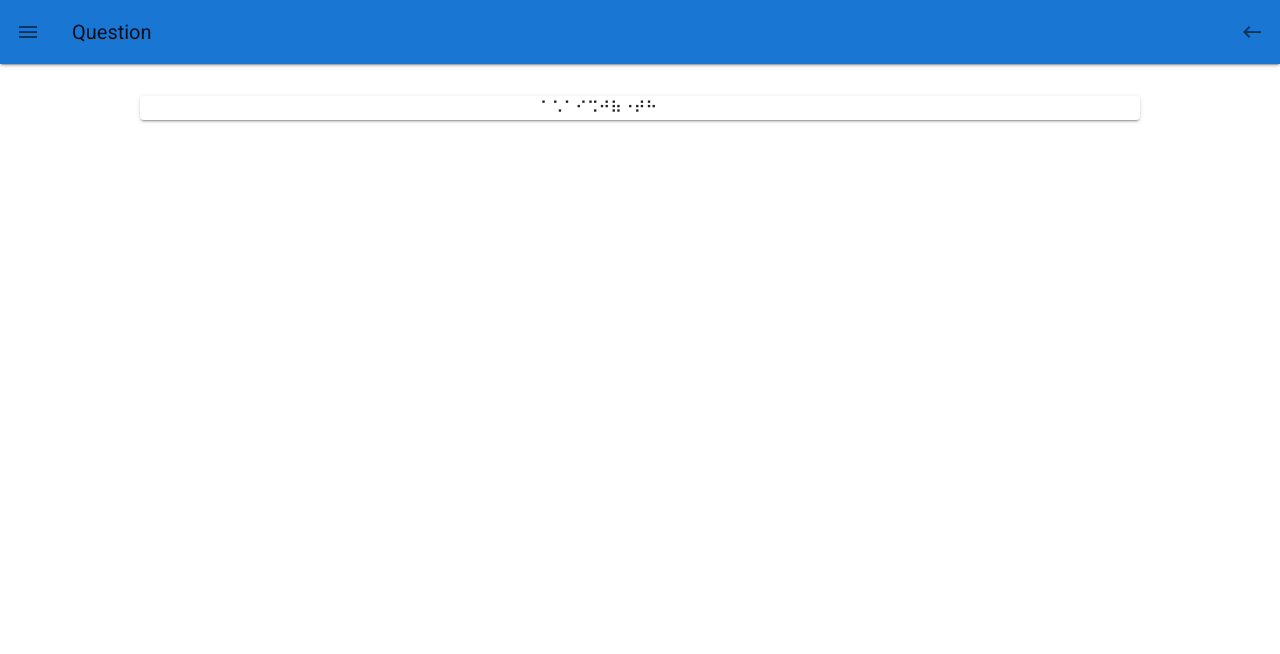
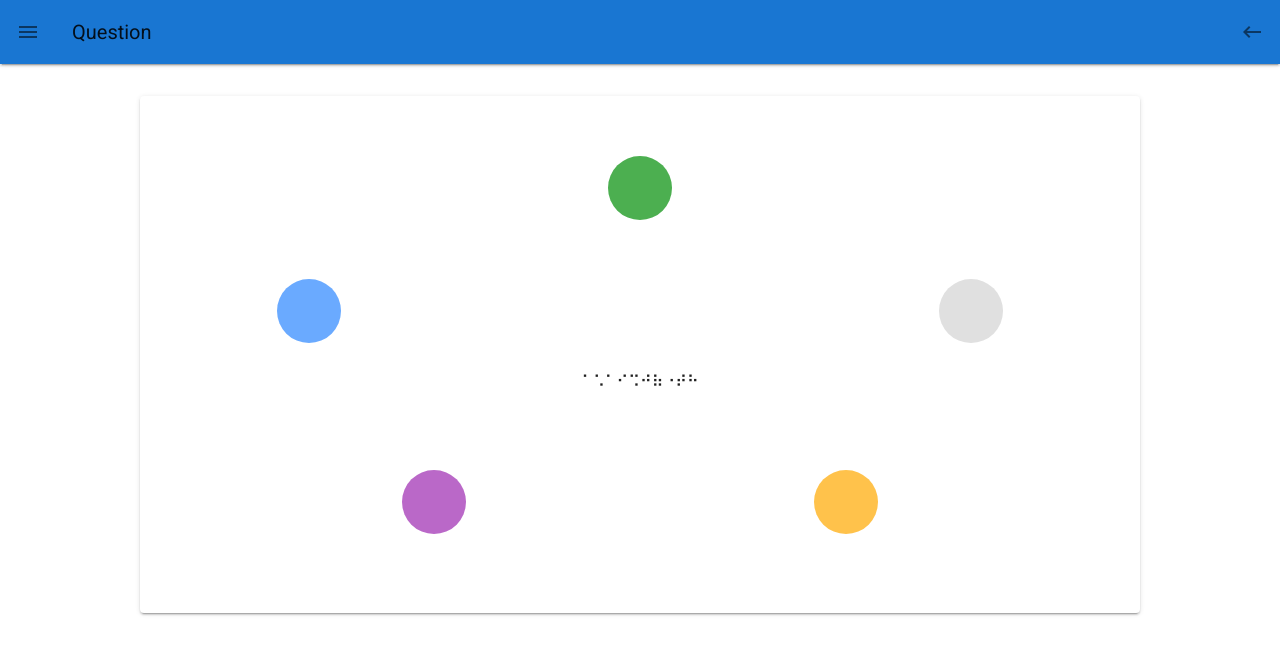
Before and after one commit to R-Otsuka/mystery_land, a Vue app in the folder client/: page /sample/1 in a window 1280 px wide. Shown: the top 654 px of the page. Built offline with nearby package versions, Linux system fonts and the light colour scheme.

Commit message:
風船の雛形作成

```diff
--- a/client/src/views/sample_list/sample1.vue
+++ b/client/src/views/sample_list/sample1.vue
@@ -1,8 +1,29 @@
 <template>
-  <div>
-    <p class="mx-auto" style="width: 200px;">⠁⠡⠁⠊⠩⠚⠷⠐⠞⠓</p>
-
-  </div>
+  <v-content class="py-10">
+    <div class="mx-auto text-center py-5">
+      <v-responsive class=" rounded-circle d-inline-flex success" height="64" width="64"></v-responsive>
+    </div>
+    <v-container>
+<!--      start,center,など設定によりseparateを変えられる(公式参照)-->
+      <v-row justify="space-around" class="py-5">
+        <v-col cols="3" class="text-sm-left">
+          <v-responsive class="rounded-circle d-inline-flex primary lighten-2 text-sm-left" height="64" width="64"></v-responsive>
+        </v-col>
+        <v-col cols="3" class="text-sm-right">
+          <v-responsive class="rounded-circle d-inline-flex grey lighten-2" height="64" width="64" ></v-responsive>
+        </v-col>
+      </v-row>
+      <p class="mx-auto text-center pb-10" style="width: 200px;">⠁⠡⠁⠊⠩⠚⠷⠐⠞⠓</p>
+      <v-row justify="center" class="py-5">
+        <v-col cols="3" class="text-sm-left">
+          <v-responsive class="rounded-circle d-inline-flex purple lighten-2" height="64" width="64"></v-responsive>
+        </v-col>
+        <v-col cols="3" class="text-sm-right">
+          <v-responsive class="rounded-circle d-inline-flex warning lighten-2" height="64" width="64"></v-responsive>
+        </v-col>
+      </v-row>
+    </v-container>
+  </v-content>
 </template>
 
 <script>
```
